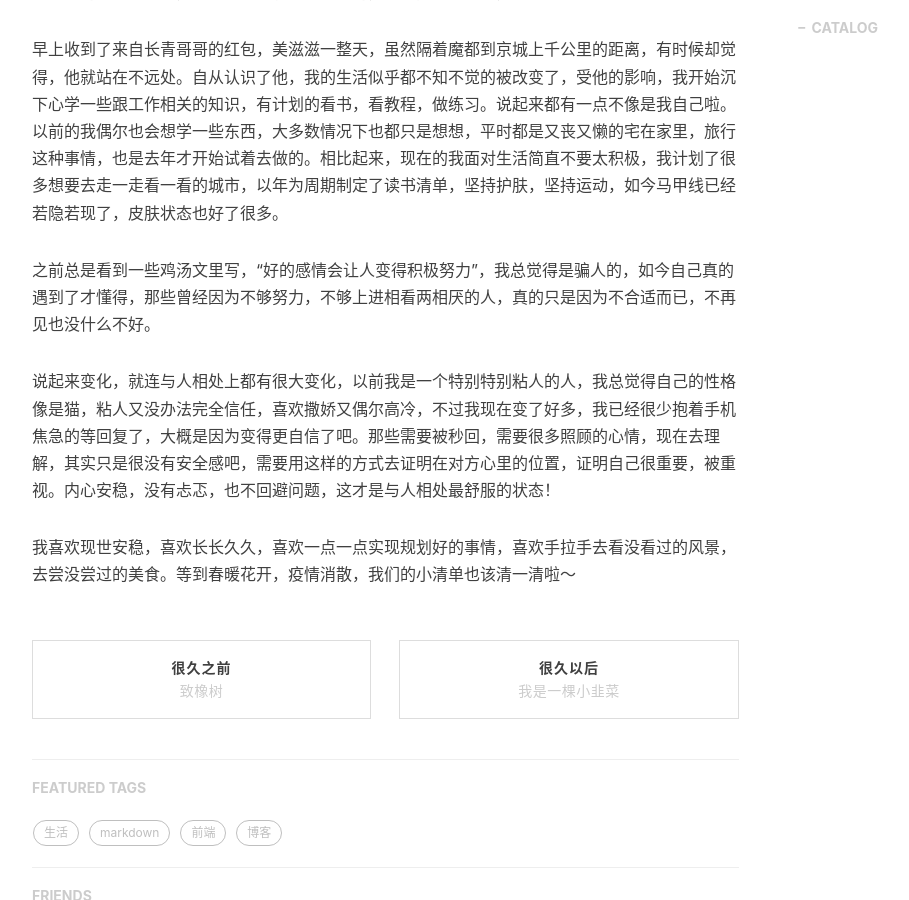
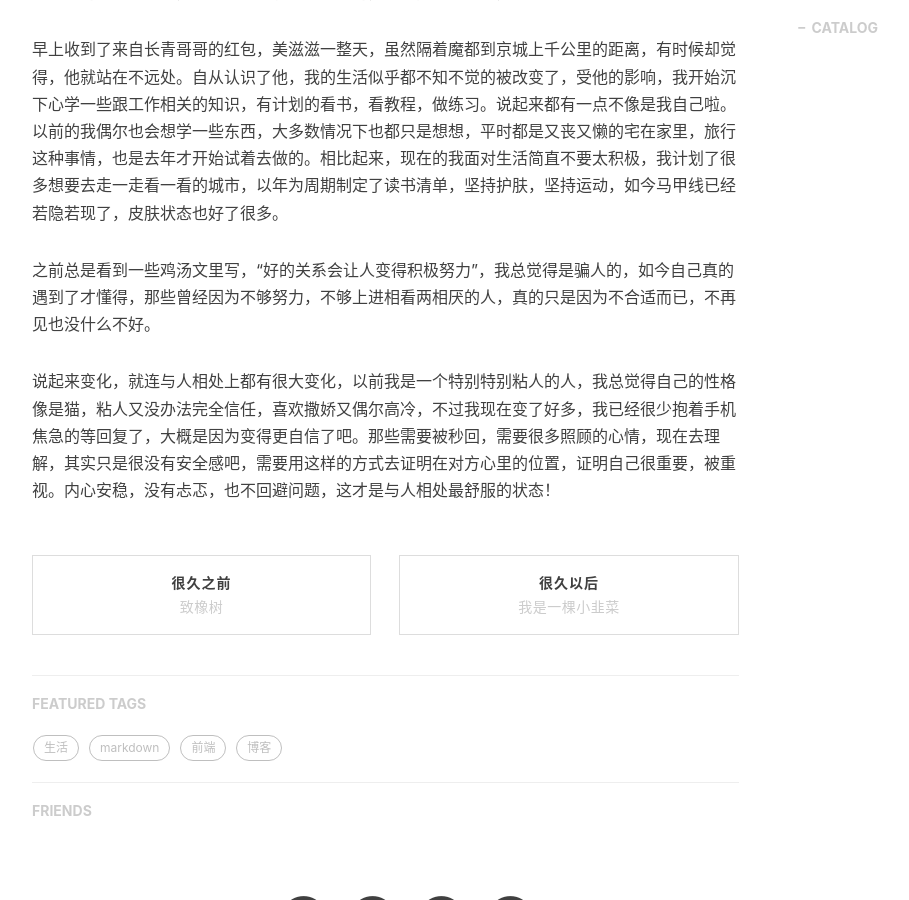
Before and after one commit to axmiao/axmiao.github.io, a Jekyll site: the page built from _posts/2020-02-14-肥宅快乐时光之情人节.markdown, in a window 1280 px wide and 900 px high, scrolled down 795 px. Shown: the whole window, without its empty margins (233-1142 px from the left). Built offline with Jekyll 4.4.1, drawn with Linux system fonts in a browser that asks for light colours; nearby versions of some CDN libraries; comment, search, counter and statistics services are not loaded.

Commit message:
20201017

```diff
--- a/_posts/2020-02-14-肥宅快乐时光之情人节.markdown
+++ b/_posts/2020-02-14-肥宅快乐时光之情人节.markdown
@@ -18,8 +18,6 @@
 早上收到了来自长青哥哥的红包，美滋滋一整天，虽然隔着魔都到京城上千公里的距离，有时候却觉得，他就站在不远处。自从认识了他，我的生活似乎都不知不觉的被改变了，受他的影响，我开始沉下心学一些跟工作相关的知识，有计划的看书，看教程，做练习。说起来都有一点不像是我自己啦。
 以前的我偶尔也会想学一些东西，大多数情况下也都只是想想，平时都是又丧又懒的宅在家里，旅行这种事情，也是去年才开始试着去做的。相比起来，现在的我面对生活简直不要太积极，我计划了很多想要去走一走看一看的城市，以年为周期制定了读书清单，坚持护肤，坚持运动，如今马甲线已经若隐若现了，皮肤状态也好了很多。
 
-之前总是看到一些鸡汤文里写，“好的感情会让人变得积极努力”，我总觉得是骗人的，如今自己真的遇到了才懂得，那些曾经因为不够努力，不够上进相看两相厌的人，真的只是因为不合适而已，不再见也没什么不好。
+之前总是看到一些鸡汤文里写，“好的关系会让人变得积极努力”，我总觉得是骗人的，如今自己真的遇到了才懂得，那些曾经因为不够努力，不够上进相看两相厌的人，真的只是因为不合适而已，不再见也没什么不好。
 
 说起来变化，就连与人相处上都有很大变化，以前我是一个特别特别粘人的人，我总觉得自己的性格像是猫，粘人又没办法完全信任，喜欢撒娇又偶尔高冷，不过我现在变了好多，我已经很少抱着手机焦急的等回复了，大概是因为变得更自信了吧。那些需要被秒回，需要很多照顾的心情，现在去理解，其实只是很没有安全感吧，需要用这样的方式去证明在对方心里的位置，证明自己很重要，被重视。内心安稳，没有忐忑，也不回避问题，这才是与人相处最舒服的状态！
-
-我喜欢现世安稳，喜欢长长久久，喜欢一点一点实现规划好的事情，喜欢手拉手去看没看过的风景，去尝没尝过的美食。等到春暖花开，疫情消散，我们的小清单也该清一清啦～
```
